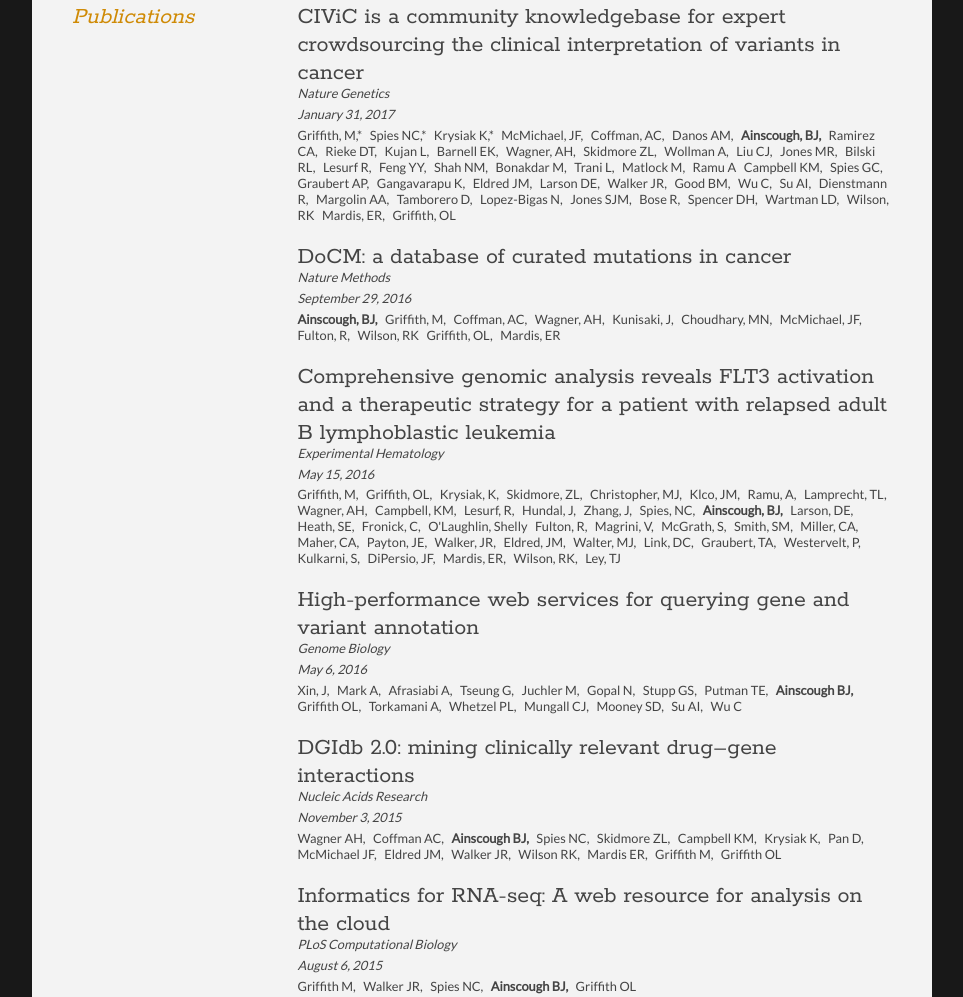
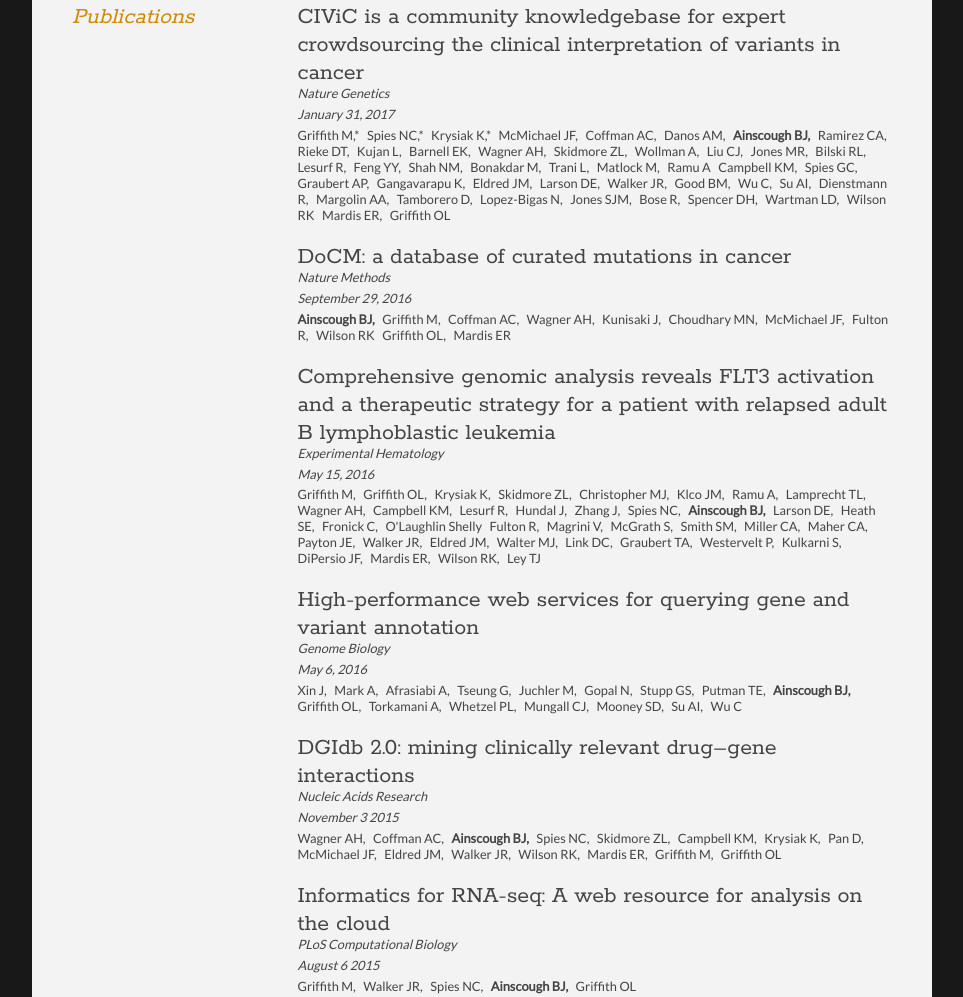
Before and after one commit to bainscou/bainscou.github.io, a plain HTML site: page cv/index.html in a window 1280 px wide. Shown: the part 2710-3707 px from the top of the page, without its empty margins (158-1121 px from the left). Drawn offline with Linux system fonts and the light colour scheme.

Commit message:
Reformat

```diff
--- a/cv/index.html
+++ b/cv/index.html
@@ -351,18 +351,18 @@
 					<p class="subDetails">Nature Genetics</p>
 					<p class="subDetails">January 31, 2017</p>
 					<ul class="authors">
-						<li>Griffith, M,*</li>
+						<li>Griffith M,*</li>
 						<li>Spies NC,*</li>
 						<li>Krysiak K,*</li>
-						<li>McMichael, JF,</li>
-						<li>Coffman, AC,</li>
+						<li>McMichael JF,</li>
+						<li>Coffman AC,</li>
 						<li>Danos AM,</li>
-						<li id="BoldMyName">Ainscough, BJ,</li>
+						<li id="BoldMyName">Ainscough BJ,</li>
 						<li>Ramirez CA,</li>
 						<li>Rieke DT,</li>
 						<li>Kujan L,</li>
 						<li>Barnell EK,</li>
-						<li>Wagner, AH,</li>
+						<li>Wagner AH,</li>
 						<li>Skidmore ZL,</li>
 						<li>Wollman A,</li>
 						<li>Liu CJ,</li>
@@ -393,9 +393,9 @@
 						<li>Bose R,</li>
 						<li>Spencer DH,</li>
 						<li>Wartman LD,</li>
-						<li>Wilson, RK</li>
-						<li>Mardis, ER,</li>
-						<li>Griffith, OL</li>
+						<li>Wilson RK</li>
+						<li>Mardis ER,</li>
+						<li>Griffith OL</li>
 					</ul>
 				</article>
 
@@ -404,17 +404,17 @@
 					<p class="subDetails">Nature Methods</p>
 					<p class="subDetails">September 29, 2016</p>
 					<ul class="authors">
-						<li id="BoldMyName">Ainscough, BJ,</li>
-						<li>Griffith, M,</li>
-						<li>Coffman, AC,</li>
-						<li>Wagner, AH,</li>
-						<li>Kunisaki, J,</li>
-						<li>Choudhary, MN,</li>
-						<li>McMichael, JF,</li>
-						<li>Fulton, R,</li>
-						<li>Wilson, RK</li>
-						<li>Griffith, OL,</li>
-						<li>Mardis, ER</li>
+						<li id="BoldMyName">Ainscough BJ,</li>
+						<li>Griffith M,</li>
+						<li>Coffman AC,</li>
+						<li>Wagner AH,</li>
+						<li>Kunisaki J,</li>
+						<li>Choudhary MN,</li>
+						<li>McMichael JF,</li>
+						<li>Fulton R,</li>
+						<li>Wilson RK</li>
+						<li>Griffith OL,</li>
+						<li>Mardis ER</li>
 					</ul>
 				</article>
 
@@ -423,43 +423,43 @@
 					<p class="subDetails">Experimental Hematology</p>
 					<p class="subDetails">May 15, 2016</p>
 					<ul class="authors">
-						<li>Griffith, M,</li>
-						<li>Griffith, OL,</li>
-						<li>Krysiak, K,</li>
-						<li>Skidmore, ZL,</li>
-						<li>Christopher, MJ,</li>
-						<li>Klco, JM,</li>
-						<li>Ramu, A,</li>
-						<li>Lamprecht, TL,</li>
-						<li>Wagner, AH,</li>
-						<li>Campbell, KM,</li>
-						<li>Lesurf, R,</li>
-						<li>Hundal, J,</li>
-						<li>Zhang, J,</li>
-						<li>Spies, NC,</li>
-						<li id="BoldMyName">Ainscough, BJ,</li>
-						<li>Larson, DE,</li>
-						<li>Heath, SE,</li>
-						<li>Fronick, C,</li>
-						<li>O'Laughlin, Shelly</li>
-						<li>Fulton, R,</li>
-						<li>Magrini, V,</li>
-						<li>McGrath, S,</li>
-						<li>Smith, SM,</li>
-						<li>Miller, CA,</li>
-						<li>Maher, CA,</li>
-						<li>Payton, JE,</li>
-						<li>Walker, JR,</li>
-						<li>Eldred, JM,</li>
-						<li>Walter, MJ,</li>
-						<li>Link, DC,</li>
-						<li>Graubert, TA,</li>
-						<li>Westervelt, P,</li>
-						<li>Kulkarni, S,</li>
-						<li>DiPersio, JF,</li>
-						<li>Mardis, ER,</li>
-						<li>Wilson, RK,</li>
-						<li>Ley, TJ</li>
+						<li>Griffith M,</li>
+						<li>Griffith OL,</li>
+						<li>Krysiak K,</li>
+						<li>Skidmore ZL,</li>
+						<li>Christopher MJ,</li>
+						<li>Klco JM,</li>
+						<li>Ramu A,</li>
+						<li>Lamprecht TL,</li>
+						<li>Wagner AH,</li>
+						<li>Campbell KM,</li>
+						<li>Lesurf R,</li>
+						<li>Hundal J,</li>
+						<li>Zhang J,</li>
+						<li>Spies NC,</li>
+						<li id="BoldMyName">Ainscough BJ,</li>
+						<li>Larson DE,</li>
+						<li>Heath SE,</li>
+						<li>Fronick C,</li>
+						<li>O'Laughlin Shelly</li>
+						<li>Fulton R,</li>
+						<li>Magrini V,</li>
+						<li>McGrath S,</li>
+						<li>Smith SM,</li>
+						<li>Miller CA,</li>
+						<li>Maher CA,</li>
+						<li>Payton JE,</li>
+						<li>Walker JR,</li>
+						<li>Eldred JM,</li>
+						<li>Walter MJ,</li>
+						<li>Link DC,</li>
+						<li>Graubert TA,</li>
+						<li>Westervelt P,</li>
+						<li>Kulkarni S,</li>
+						<li>DiPersio JF,</li>
+						<li>Mardis ER,</li>
+						<li>Wilson RK,</li>
+						<li>Ley TJ</li>
 					</ul>
 				</article>
 
@@ -468,7 +468,7 @@
 					<p class="subDetails">Genome Biology</p>
 					<p class="subDetails">May 6, 2016</p>
 					<ul class="authors">
-						<li>Xin, J,</li>
+						<li>Xin J,</li>
 						<li>Mark A,</li>
 						<li>Afrasiabi A,</li>
 						<li>Tseung G,</li>
@@ -491,7 +491,7 @@
 				<article>
 					<h2 id="link"><a   href="http://nar.oxfordjournals.org/content/early/2015/11/02/nar.gkv1165.full" target="_blank">DGIdb 2.0: mining clinically relevant drug–gene interactions</a></h2>
 					<p class="subDetails">Nucleic Acids Research</p>
-					<p class="subDetails">November 3, 2015</p>
+					<p class="subDetails">November 3 2015</p>
 					<ul class="authors">
 						<li>Wagner AH,</li>
 						<li>Coffman AC,</li>
@@ -514,7 +514,7 @@
 				<article>
 					<h2 id="link"><a   href="http://journals.plos.org/ploscompbiol/article?id=10.1371/journal.pcbi.1004393" target="_blank">Informatics for RNA-seq: A web resource for analysis on the cloud</a></h2>
 					<p class="subDetails">PLoS Computational Biology</p>
-					<p class="subDetails">August 6, 2015</p>
+					<p class="subDetails">August 6 2015</p>
 					<ul class="authors">
 						<li>Griffith M,</li>
 						<li>Walker JR,</li>
```
